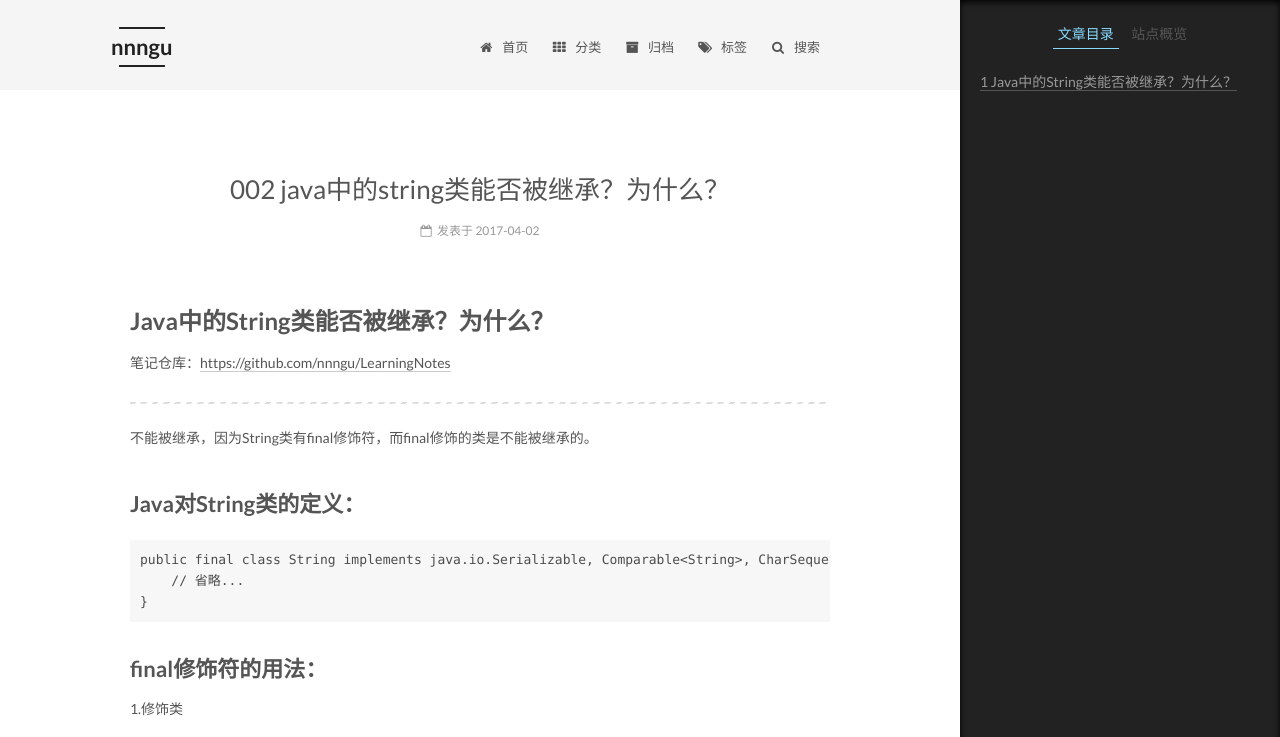
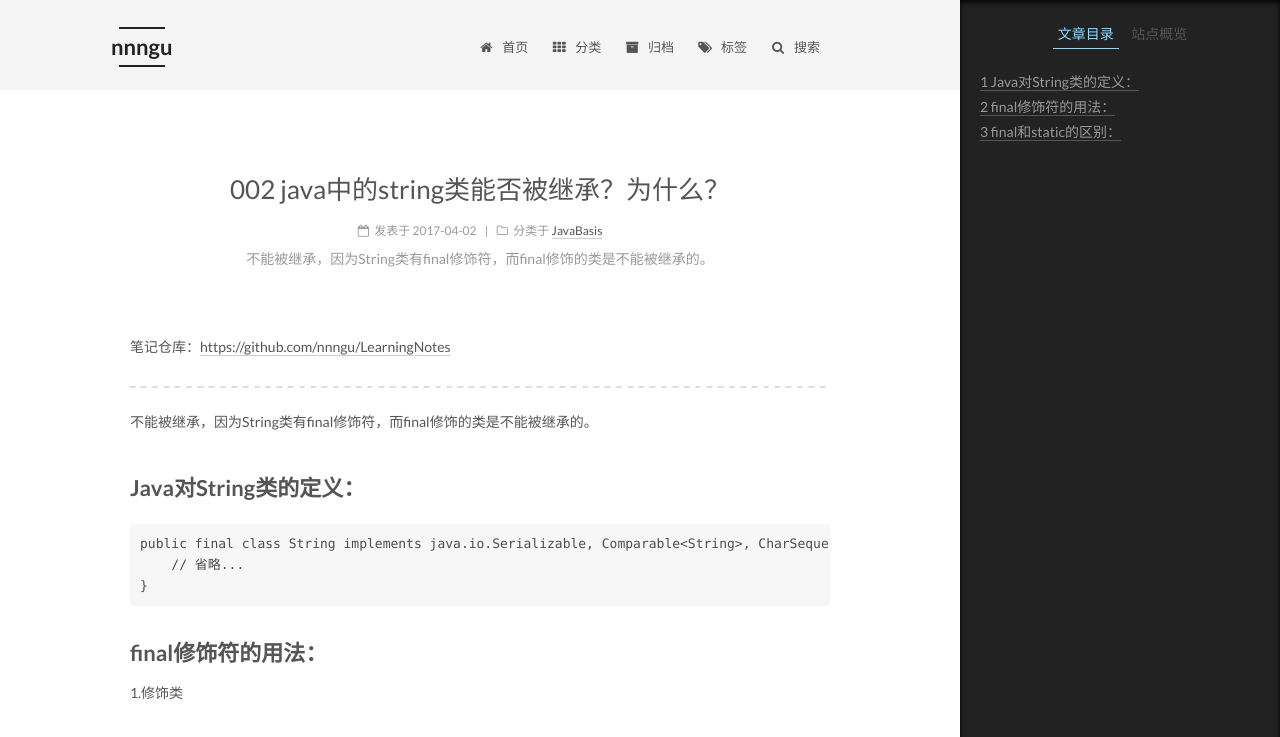
Before and after one commit to nnngu/LearningNotes, a Jekyll site: the page built from _posts/2017-04-02-002 Java中的String类能否被继承？为什么？.md, in a window 1280 px wide and 1400 px high. Shown: the top 737 px of the window. Built offline with Jekyll 4.4.1, drawn with Linux system fonts in a browser that asks for light colours.

Commit message:
修改文件: _posts/2017-04-02-002 Java中的String类能否被继承？为什么？.md

```diff
--- a/_posts/2017-04-02-002 Java中的String类能否被继承？为什么？.md
+++ b/_posts/2017-04-02-002 Java中的String类能否被继承？为什么？.md
@@ -1,4 +1,7 @@
-# Java中的String类能否被继承？为什么？
+---
+categories: JavaBasis
+description: 不能被继承，因为String类有final修饰符，而final修饰的类是不能被继承的。
+---
 
 笔记仓库：[https://github.com/nnngu/LearningNotes](https://github.com/nnngu/LearningNotes)
 
```
